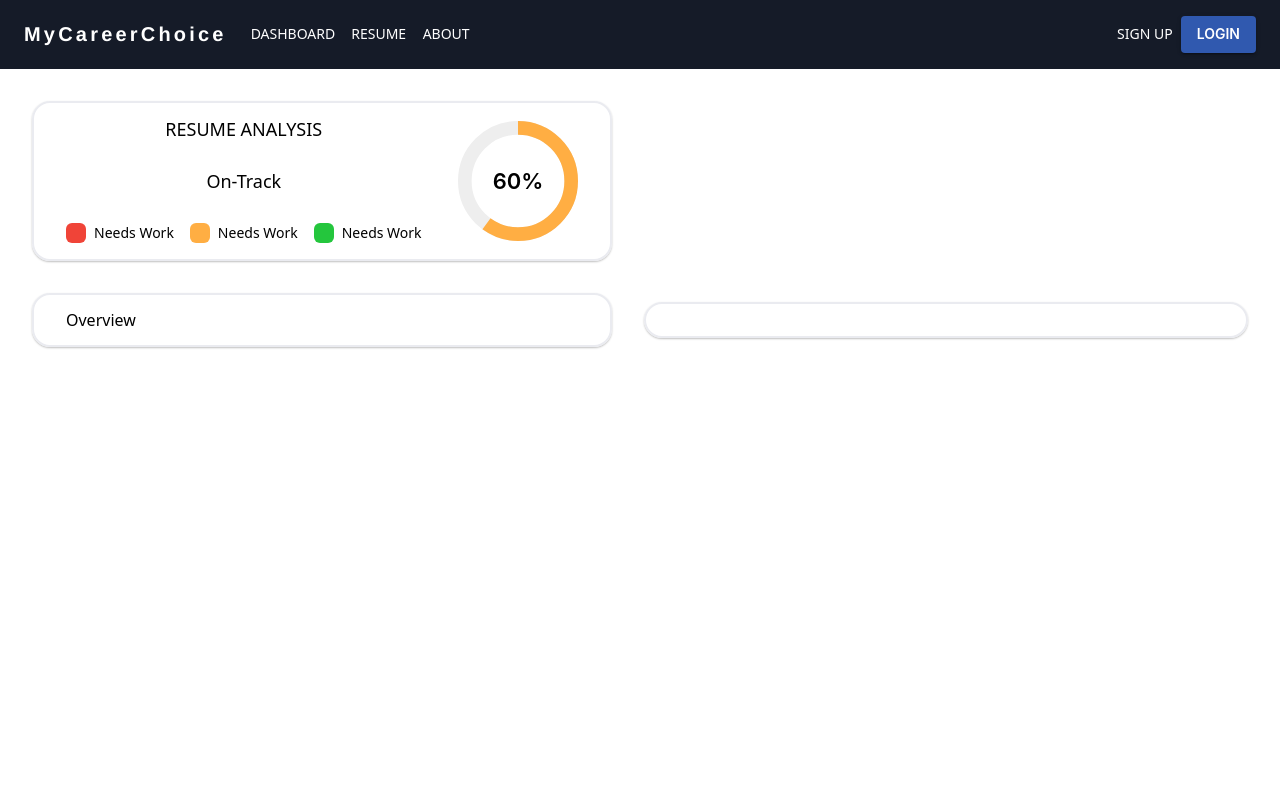
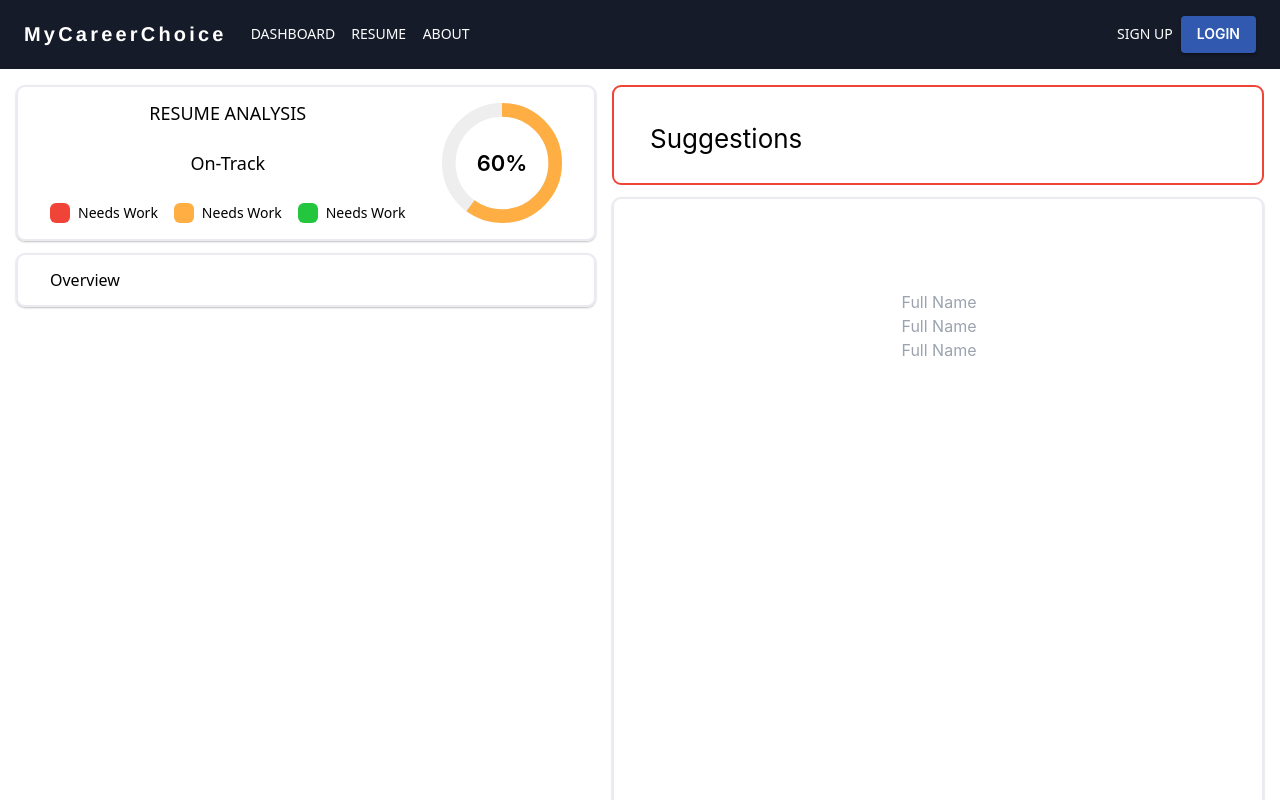
Before and after one commit to hjsonghjsong/hjsonghjsong_FixBug, a React (Create React App) app: page /userid/resume/edit in a window 1280 px wide. Shown: the top 800 px of the page. Built offline with nearby package versions, Linux system fonts and the light colour scheme.

Commit message:
Edit Resume

```diff
--- a/src/components/EditResume/EditResume.css
+++ b/src/components/EditResume/EditResume.css
@@ -1,7 +1,7 @@
 .analysis-container {
   box-shadow: 0px 1px 2px 0px rgba(0, 0, 0, 0.25);
   min-width: 580px;
-  border-radius: 18px;
+  border-radius: 9px;
   padding: 16px 32px;
   display: flex;
   border: 2px solid var(--stroke-color, #eaebf0);
@@ -9,16 +9,47 @@
 .improvement-container {
   box-shadow: 0px 1px 2px 0px rgba(0, 0, 0, 0.25);
 
-  border-radius: 18px;
+  border-radius: 9px;
   padding: 32px 36px;
   display: flex;
   border: 2px solid var(--stroke-color, #eaebf0);
 }
 .edit-container {
   box-shadow: 0px 1px 2px 0px rgba(0, 0, 0, 0.25);
-  border-radius: 18px;
-  padding: 32px 36px;
+  border-radius: 9px;
+  padding: 90px;
   display: flex;
   border: 2px solid var(--stroke-color, #eaebf0);
+  min-height: 1054px;
+  overflow: visible;
+  transition: margin 300ms ease-in;
+}
+
+.suggestions-container {
+  height: 100px;
+  padding: 32px 36px;
+  border: 2px solid var(--stroke-color, #f04438);
+  display: flex;
+  border-radius: 9px;
+}
+.resume-builder {
+  font-size: 16px;
+}
+
+.resume-builder textarea {
+  resize: none;
+  text-decoration: inherit;
+  overflow-y: hidden;
+  padding: 0px;
+  padding-left: 2px;
+  vertical-align: top;
+  margin-bottom: 0px;
+  background: inherit;
+  transition: background-color 100ms ease-in;
+  text-transform: inherit;
+  color: inherit;
+  border: 1px solid rgba(0, 0, 0, 0);
   width: 100%;
+  border-radius: 2px;
+  text-align: center;
 }
--- a/src/components/EditResume/EditResume.jsx
+++ b/src/components/EditResume/EditResume.jsx
@@ -3,11 +3,15 @@ import "./EditResume.css";
 import { Typography } from "@mui/material";
 import CircularProgressBar from "../CircularProgressBar";
 import ScoreCard from "./ScoreCard";
+import ResumeEditText from "./ResumeEditText";
 
 const EditResume = () => {
   return (
-    <div className="flex flex-col gap-8">
-      <div className="flex px-8 items-center gap-8 justify-start h-40 mt-8">
+    <div className="flex flex-col">
+      {/* flex container */}
+      <div className="flex flex-shrink-0 items-stretch grow justify-center mx-auto w-full">
+        {/* resume analysis and scorecard container  */}
+        <div className="flex flex-col items-start gap-3 justify-start h-40 mt-4 ml-4">
           <div className="h-full analysis-container justify-between">
             <div className="flex flex-col justify-between items-center flex-shrink-0 h-full">
               <Typography variant="h3" sx={{ textTransform: "uppercase" }}>
@@ -59,14 +63,17 @@ const EditResume = () => {
               <CircularProgressBar score={60} size={120} fontSize={22} />
             </div>
           </div>
-      </div>
-      <div className="flex px-8 items-center gap-8 justify-center ">
           {/* Scores and bullet points */}
           <div className="h-full analysis-container justify-between p-9 gap-7">
             <ScoreCard />
           </div>
-        {/* Edit resume */}
-        <div className="h-full w-full analysis-container "></div>
+        </div>
+
+        {/* Edit resume container*/}
+        <div className="flex flex-col px-4 items-center gap-3 justify-start w-full mt-4">
+          <div className="w-full suggestions-container"> Suggestions </div>
+          <ResumeEditText />
+        </div>
       </div>
     </div>
   );
--- /dev/null
+++ b/src/components/EditResume/ResumeEditText.jsx
@@ -0,0 +1,32 @@
+import React from "react";
+import "./EditResume.css";
+import { TextField } from "@mui/material";
+
+const ResumeEditText = () => {
+  return (
+    <div className="w-full edit-container">
+      <div className="flex flex-col w-full justify-start items-center resume-builder">
+        <textarea
+          className="h-6 flex justify-center items-center"
+          id="personal-details-name"
+          placeholder="Full Name"
+          maxLength={60}
+        ></textarea>
+        <textarea
+          className="h-6 flex justify-center items-center"
+          id="personal-details-name"
+          placeholder="Full Name"
+          maxLength={60}
+        ></textarea>
+        <textarea
+          className="h-6 flex justify-center items-center"
+          id="personal-details-name"
+          placeholder="Full Name"
+          maxLength={60}
+        ></textarea>
+      </div>
+    </div>
+  );
+};
+
+export default ResumeEditText;
--- a/src/components/HomePage/HomePage.jsx
+++ b/src/components/HomePage/HomePage.jsx
@@ -9,7 +9,7 @@ function HomePage() {
   return (
     <div className="flex flex-col w-full justify-start mb-8">
       <div className="image_container flex flex-col w-full items-center justify-center">
-        <img className="home-image" src={image} alt="logo"></img>
+        <img className="home-image" src={image} alt="logo" loading="lazy"></img>
         <div className="overlay flex justify-center items-center">
           <div className="home-data flex flex-col items-center justify-center pt-5 pb-6 px-2 text-white">
             <h1 className="font-semibold">Create. Tailor. Succeed</h1>
--- a/src/components/NavBarComponents/Resume.jsx
+++ b/src/components/NavBarComponents/Resume.jsx
@@ -108,10 +108,12 @@ const Resume = () => {
             <div className="score-container flex flex-col items-center justify-end gap-4">
               <CircularProgressBar score={score} size={150} fontSize={22} />
               <h1 className="font-semibold">On-Track</h1>
-              <SecondaryButton
-                text="Improve Resume"
-                sx={{ height: "46px", width: "100%", textTransform: "none" }}
-              />
+              <Link to="userid/resume/add">
+                <SecondaryButton
+                  text="Improve Resume"
+                  sx={{ height: "46px", width: "100%", textTransform: "none" }}
+                />
+              </Link>
             </div>
           </div>
         </div>
@@ -147,15 +149,15 @@ const Resume = () => {
           backgroundColor: "#35476d",
         }}
       >
-        <div className="w-[75%] my-16 flex flex-col">
+        <div className="w-[75%] my-8 flex flex-col">
           <Typography
             variant="h2"
-            sx={{ color: "white", marginBottom: "36px" }}
+            sx={{ color: "white", marginBottom: "16px" }}
           >
             Templates
           </Typography>
 
-          <div>
+          <div className="mb-8">
             <Template />
           </div>
         </div>
--- a/src/components/Templates/Template.css
+++ b/src/components/Templates/Template.css
@@ -1,3 +1,13 @@
+.template-wrapper {
+  transform: translate(0px);
+  transition: all 0.5s ease 0s;
+}
 .template-img {
   height: 450px;
+  transform: translate(0px);
+  transition: transform 0.5s ease;
 }
+
+.transition {
+  transform: translate(-100%);
+}
--- a/src/components/Templates/Template.jsx
+++ b/src/components/Templates/Template.jsx
@@ -36,7 +36,7 @@ const Template = () => {
   const isLastTemplate = currentTemplateIndex === templates.length - 1;
 
   return (
-    <div className="flex justify-between">
+    <div className="flex justify-between template-wrapper">
       <div className="flex justify-center items-center">
         <IconButton onClick={showPrevTemplate} disabled={isFirstTemplate}>
           <ArrowBackIosNewRoundedIcon
```
Lines whose indentation alone changed are shown as unchanged.
